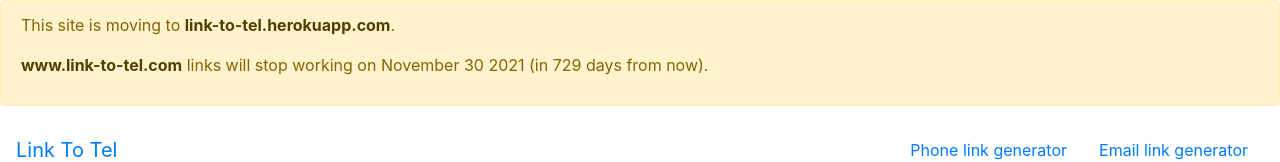
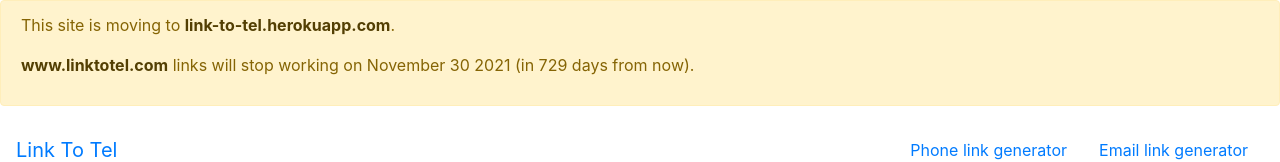
Before and after one commit to arye-eidelman/link-to-tel, a React (Create React App) app in the folder app/javascript/: page / in a window 1280 px wide. Shown: the top 162 px of the page. Built offline with nearby package versions, Linux system fonts and the light colour scheme; the HTML template or start-up script is replaced by a standard one.

Commit message:
Fix link

```diff
--- a/app/javascript/src/App.jsx
+++ b/app/javascript/src/App.jsx
@@ -19,8 +19,8 @@
             </p>
 
             <p>
-              <a className="alert-link" href="https://www.link-to-tel.com/">
-                www.link-to-tel.com
+              <a className="alert-link" href="https://www.linktotel.com/">
+                www.linktotel.com
               </a> {' '}
               links will stop working on November 30 2021 (in
               {' '}{
```
